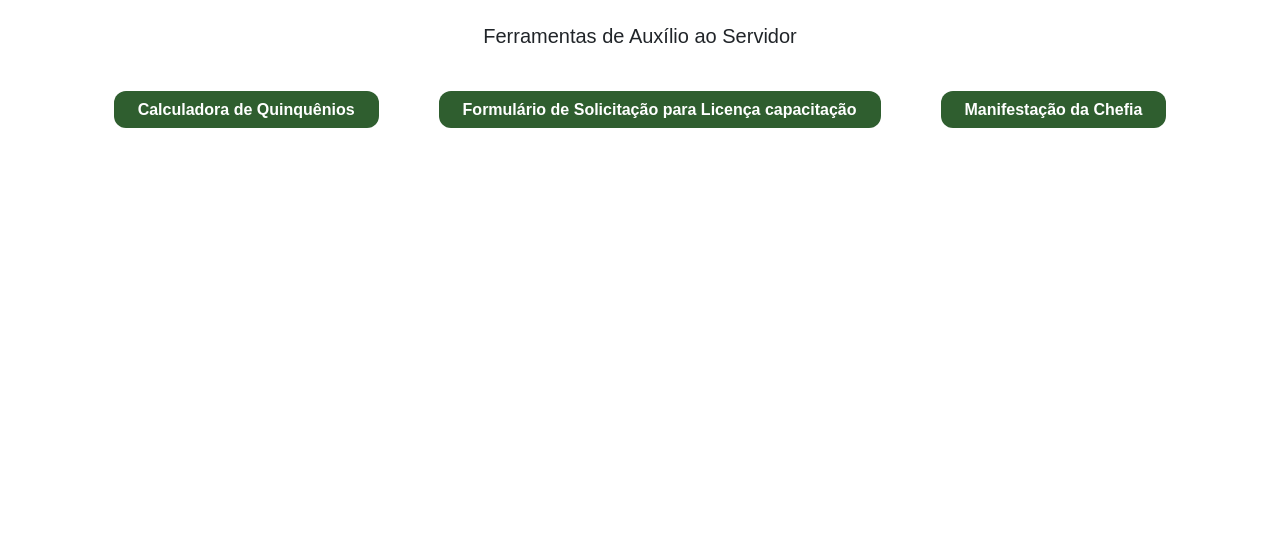
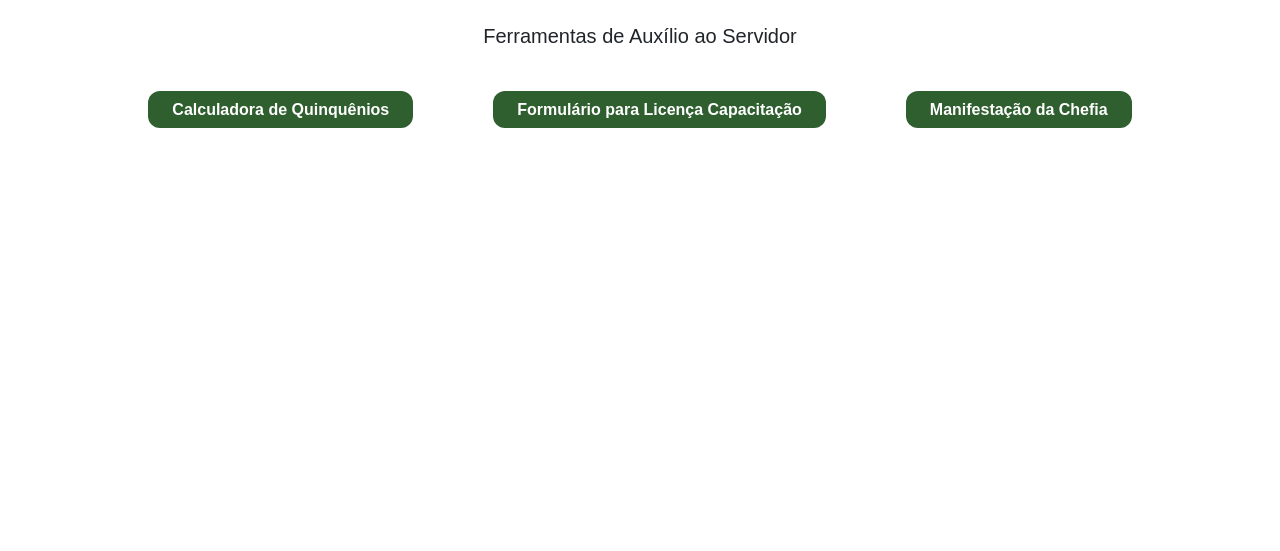
Before and after one commit to daniellelacerdadev/ferramentas-ifc, a plain HTML site: page index.html in a window 1280 px wide. Shown: the part 249-800 px from the top of the page. Drawn offline with nearby package versions, Linux system fonts and the light colour scheme.

Commit message:
changed styles

```diff
--- a/css/geral.css
+++ b/css/geral.css
@@ -59,7 +59,7 @@ body {
 .menu-principal {
    display: flex;
    flex: 2;
-   gap: 60px;
+   gap: 80px;
    justify-content: center;
    align-items: flex-start;
 }
--- a/index.html
+++ b/index.html
@@ -40,7 +40,7 @@
 
                  <li class="dropdown"> <!--Início Formulario reserva-->
                     <a href="Ferramentas/form-licencacapacitacao.html" class="botao">
-                        Formulário de Solicitação para Licença capacitação
+                        Formulário para Licença Capacitação
                     </a>
                 </li>
 
```
